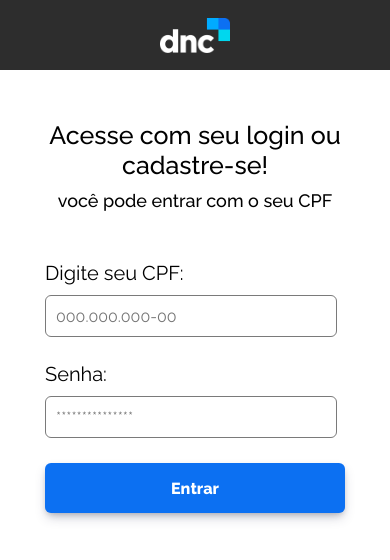
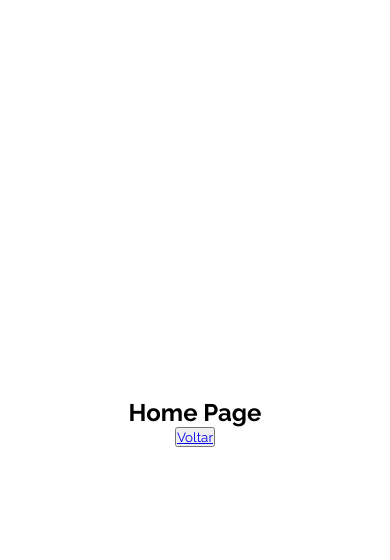
Before and after one commit to netoeac/g7-ecommerce-dnc, a React (Vite) app: page /home in a window 390 px wide. Shown: the top 560 px of the page. Built offline with nearby package versions, Linux system fonts and the light colour scheme.

Commit message:
login-screen done

```diff
--- a/package.json
+++ b/package.json
@@ -9,8 +9,12 @@
     "preview": "vite preview"
   },
   "dependencies": {
+    "localforage": "^1.10.0",
+    "match-sorter": "^6.3.1",
     "react": "^18.2.0",
-    "react-dom": "^18.2.0"
+    "react-dom": "^18.2.0",
+    "react-router-dom": "^6.8.2",
+    "sort-by": "^1.2.0"
   },
   "devDependencies": {
     "@types/react": "^18.0.27",
--- a/src/index.css
+++ b/src/index.css
@@ -5,126 +5,3 @@
   padding: 0;
   font-family: "Raleway", sans-serif;
 }
-
-/* Login Screen */
-
-.nav-login {
-  background-color: #2d2d2d;
-  width: 100%;
-  height: 100px;
-  display: flex;
-  align-items: center;
-}
-
-.nav-logo {
-  width: 100px;
-  margin-left: 50px;
-}
-
-.login-info {
-  display: flex;
-  flex-direction: column;
-  justify-content: center;
-  align-items: center;
-  margin-top: 100px;
-}
-
-.login-title {
-  font-weight: 500;
-  font-size: 30px;
-}
-
-.login-subtitle {
-  font-weight: 500;
-  font-size: 22px;
-}
-
-.login-form {
-  display: flex;
-  flex-direction: column;
-  margin-top: 50px;
-}
-
-.label-form {
-  margin-bottom: 10px;
-  font-size: 20px;
-  font-weight: 400;
-}
-
-.input-field {
-  margin-bottom: 25px;
-  width: 490px;
-  height: 40px;
-  border-radius: 6px;
-  font-size: 16px;
-  padding-left: 10px;
-  border: 1px solid #7a7a7a;
-}
-
-.btn-login {
-  background-color: #0c70f2;
-  color: #fff;
-  width: 500px;
-  height: 50px;
-  border: none;
-  border-radius: 6px;
-  cursor: pointer;
-  font-weight: 800;
-  font-size: 18px;
-  box-shadow: rgba(50, 50, 93, 0.25) 0px 6px 12px -2px,
-    rgba(0, 0, 0, 0.3) 0px 3px 7px -3px;
-}
-
-.btn-login:hover {
-  background-color: #247ef3;
-}
-
-@media (max-width: 800px) {
-  .nav-login {
-    width: 100%;
-    height: 70px;
-    justify-content: center;
-  }
-
-  .nav-logo {
-    width: 70px;
-    margin-left: 0px;
-  }
-
-  .login-info {
-    margin-top: 50px;
-    width: 100%;
-    align-items: center;
-  }
-
-  .login-title {
-    font-size: 25px;
-    margin: 0 15px;
-    text-align: center;
-  }
-
-  .login-subtitle {
-    font-size: 18px;
-    margin-top: 10px;
-  }
-
-  .login-form {
-    justify-content: center;
-  }
-
-  .label-form {
-    text-align: left;
-  }
-
-  .input-field {
-    width: 280px;
-    display: flex;
-    justify-content: center;
-    align-items: center;
-  }
-
-  .btn-login {
-    width: 300px;
-    font-size: 16px;
-  }
-}
--- a/src/main.jsx
+++ b/src/main.jsx
@@ -1,10 +1,24 @@
-import React from 'react'
-import ReactDOM from 'react-dom/client'
-import './index.css'
-import Login from './pages/Login'
+import React from "react";
+import ReactDOM from "react-dom/client";
+import { createBrowserRouter, RouterProvider } from "react-router-dom";
+import "./index.css";
+import Login from "./views/Login/Login";
 
-ReactDOM.createRoot(document.getElementById('root')).render(
+import { Home } from "./views/Home/Home";
+
+const router = createBrowserRouter([
+  {
+    path: "/",
+    element: <Login />,
+  },
+  {
+    path: "/home",
+    element: <Home />,
+  },
+]);
+
+ReactDOM.createRoot(document.getElementById("root")).render(
   <React.StrictMode>
-    <Login />
-  </React.StrictMode>,
-)
+    <RouterProvider router={router} />
+  </React.StrictMode>
+);
--- /dev/null
+++ b/src/views/Home/Home.jsx
@@ -0,0 +1,13 @@
+import { Link } from "react-router-dom";
+import '../Home/home.css'
+
+export function Home(){
+  return(<>
+  <section className="section-home">
+  <h1>Home Page</h1>
+  <button><Link to={`/`}>Voltar</Link></button>
+
+
+  </section>
+  </>);
+}
--- /dev/null
+++ b/src/views/Home/home.css
@@ -0,0 +1,7 @@
+.section-home{
+  display: flex;
+  flex-direction: column;
+  justify-content: center;
+  align-items: center;
+  height: 100vh;
+}
--- a/src/pages/Login.jsx
+++ b/src/views/Login/Login.jsx
@@ -1,5 +1,6 @@
-import Logo from '../assets/images/dnc-logo.png'
-import '../index.css'
+import { Link } from 'react-router-dom';
+import Logo from '../../assets/images/dnc-logo.png'
+import '../Login/login.css'
 
 export function Login(){
   return(
@@ -14,13 +15,13 @@ export function Login(){
     <form className='login-form'>
       <label className='label-form'>Digite seu CPF:</label>
       <div className='input-form'>
-        <input className='input-field' type='text' name='cpf' id='cpf' placeholder='000.000.000-00' required />
+        <input className='input-field' type='text' name='cpf' id='cpf' placeholder='000.000.000-00'  />
       </div>
       <label className='label-form'>Senha:</label>
       <div className='input-form'>
-        <input className='input-field' type='password' name='password' id='password' placeholder='***************' required />
+        <input className='input-field' type='password' name='password' id='password' placeholder='***************'  />
       </div>
-      <button className='btn-login'>Entrar</button>
+      <Link to={`/home`}><button className='btn-login'>Entrar</button></Link>
     </form>
   </section>
 
--- /dev/null
+++ b/src/views/Login/login.css
@@ -0,0 +1,121 @@
+.nav-login {
+  background-color: #2d2d2d;
+  width: 100%;
+  height: 100px;
+  display: flex;
+  align-items: center;
+}
+
+.nav-logo {
+  width: 100px;
+  margin-left: 50px;
+}
+
+.login-info {
+  display: flex;
+  flex-direction: column;
+  justify-content: center;
+  align-items: center;
+  margin-top: 100px;
+}
+
+.login-title {
+  font-weight: 500;
+  font-size: 30px;
+}
+
+.login-subtitle {
+  font-weight: 500;
+  font-size: 22px;
+}
+
+.login-form {
+  display: flex;
+  flex-direction: column;
+  margin-top: 50px;
+}
+
+.label-form {
+  margin-bottom: 10px;
+  font-size: 20px;
+  font-weight: 400;
+}
+
+.input-field {
+  margin-bottom: 25px;
+  width: 490px;
+  height: 40px;
+  border-radius: 6px;
+  font-size: 16px;
+  padding-left: 10px;
+  border: 1px solid #7a7a7a;
+}
+
+.btn-login {
+  background-color: #0c70f2;
+  color: #fff;
+  width: 500px;
+  height: 50px;
+  border: none;
+  border-radius: 6px;
+  cursor: pointer;
+  font-weight: 800;
+  font-size: 18px;
+  box-shadow: rgba(50, 50, 93, 0.25) 0px 6px 12px -2px,
+    rgba(0, 0, 0, 0.3) 0px 3px 7px -3px;
+}
+
+.btn-login:hover {
+  background-color: #247ef3;
+}
+
+@media (max-width: 800px) {
+  .nav-login {
+    width: 100%;
+    height: 70px;
+    justify-content: center;
+  }
+
+  .nav-logo {
+    width: 70px;
+    margin-left: 0px;
+  }
+
+  .login-info {
+    margin-top: 50px;
+    width: 100%;
+    align-items: center;
+  }
+
+  .login-title {
+    font-size: 25px;
+    margin: 0 15px;
+    text-align: center;
+  }
+
+  .login-subtitle {
+    font-size: 18px;
+    margin-top: 10px;
+  }
+
+  .login-form {
+    justify-content: center;
+  }
+
+  .label-form {
+    text-align: left;
+    font-size: 14px;
+  }
+
+  .input-field {
+    width: 280px;
+    display: flex;
+    justify-content: center;
+    align-items: center;
+  }
+
+  .btn-login {
+    width: 300px;
+    font-size: 16px;
+  }
+}
```
Also changed, not shown: 1 other file (tests, documents, lock files or other folders).
